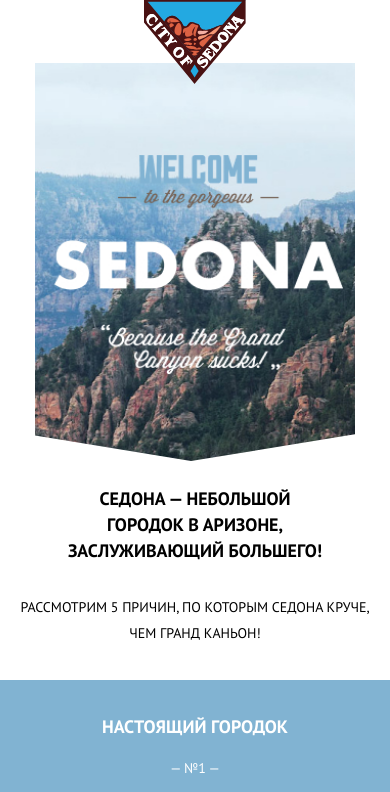
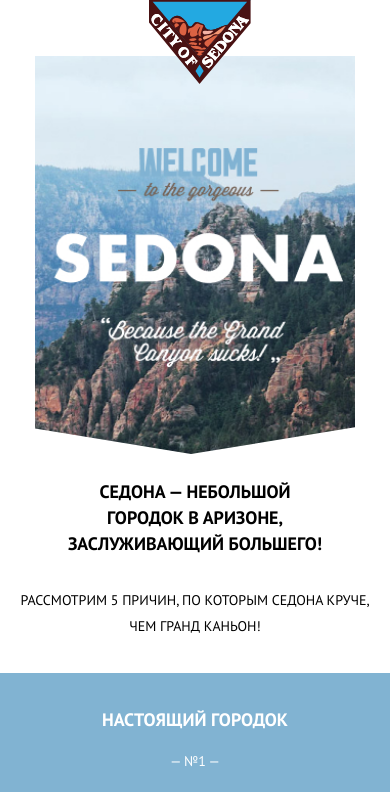
Before and after one commit to romkafomin/1478413-sedona-24, a website: page source/index.html in a window 390 px wide. Shown: the top 792 px of the page. Drawn offline with nearby package versions, Linux system fonts and the light colour scheme; files that its build step writes are made by us from their sources.

Commit message:
5.1 final

```diff
--- a/source/index.html
+++ b/source/index.html
@@ -8,7 +8,9 @@
   </head>
   <body class="page__body">
     <header class="header">
-      <a class="header__logo logo"></a>
+      <a class="header__logo logo">
+        <img class="logo__img" src="img/logo-mobile.svg" width="102" height="84" alt="Логотип">
+      </a>
       <button class="header__toggle header__toggle--open" type="button"><span class="visually-hidden">Открыть меню</span></button>
       <button class="header__toggle header__toggle--close" type="button"><span class="visually-hidden">Закрыть меню</span></button>
       <nav class="header__nav">
--- a/source/sass/blocks/logo.scss
+++ b/source/sass/blocks/logo.scss
@@ -1,26 +1,17 @@
 .logo {
-  width: 102px;
   height: 56px;
+  display: block;
   position: relative;
+  right: 0;
+  left: -46px;
 
   @media ($tablet) {
     height: 0;
   }
+}
 
-  &::after {
-    z-index: 1;
-    content: "";
-    position: absolute;
-    width: 102px;
-    height: 84px;
-    left: 0;
-    right: 0;
-    background: url("../img/logo-mobile.svg") no-repeat;
-
-    @media ($desktop) {
-      width: 187px;
-      height: 96px;
-      background: url("../img/logotype-desktop.svg");
-    }
-  }
+.logo__img {
+  z-index: 1;
+  content: "";
+  position: absolute;
 }
```
